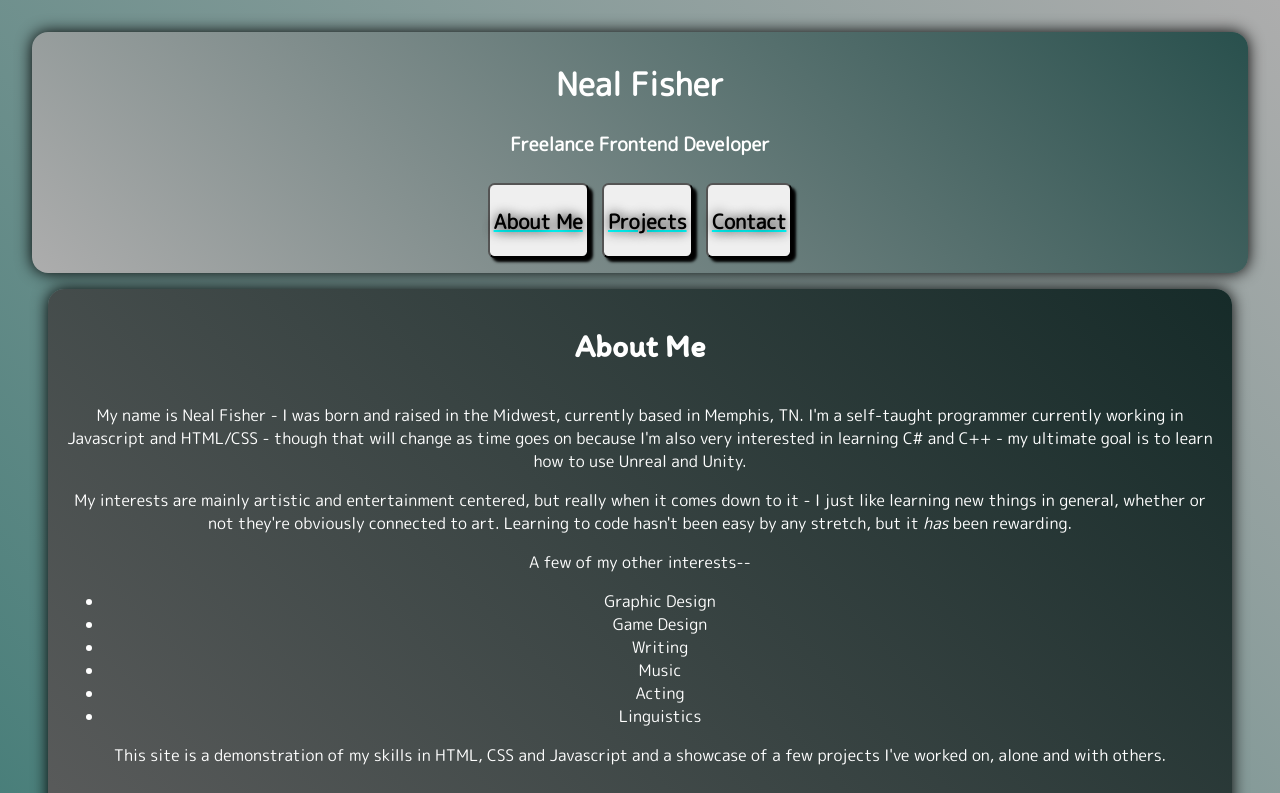
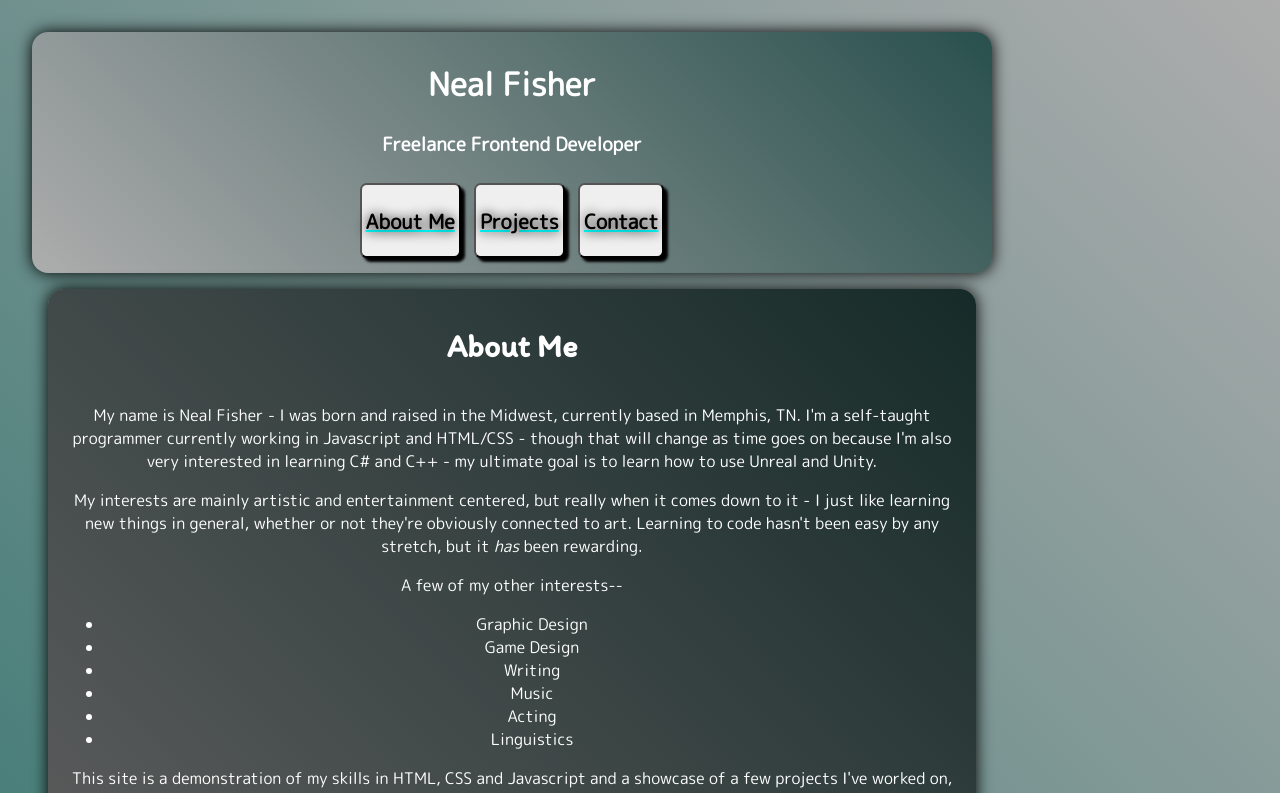
Before and after one commit to JustCallMeNed/nfisher-portfolio, a React (Create React App) app: page / in a window 1280 px wide. Shown: the top 793 px of the page. Built offline with nearby package versions, Linux system fonts and the light colour scheme.

Commit message:
changed link addresses in Portfolio.js

```diff
--- a/src/App.css
+++ b/src/App.css
@@ -3,28 +3,31 @@ App.css is for broad-strokes design elements */
 
 @import url("https://fonts.googleapis.com/css2?family=M+PLUS+Rounded+1c&display=swap");
 @import url("https://fonts.googleapis.com/css2?family=Itim&display=swap");
-/* @gradient {
+
+#root {
+  position: relative;
   background-image: linear-gradient(
     45deg,
     rgb(63, 122, 117),
-    rgb(101, 112, 111),
     rgb(173, 173, 173)
   );
-} */
+}
 
 .App {
+  /* transform: translateX(50%); */
   display: flex;
   flex-flow: column;
   text-align: center;
-  /* place-items: center; */
+  justify-content: center;
   min-height: 100%;
+  max-width: 60em;
   padding: 2em;
   font-family: "M PLUS Rounded 1c", sans-serif;
-  background-image: linear-gradient(
+  /* background-image: linear-gradient(
     45deg,
     rgb(63, 122, 117),
-    /* rgb(101, 112, 111), */ rgb(173, 173, 173)
-  );
+    rgb(173, 173, 173)
+  ); */
   color: white;
 }
 
@@ -35,9 +38,7 @@ a {
 button {
   cursor: pointer;
   margin: 0.5em;
-  /* border: double black 0.2em; */
   border-radius: 0.5em;
-  /* background-color: rgb(109, 179, 173); */
   font-family: "M PLUS Rounded 1c", sans-serif;
   text-shadow: 0em 0em 0.9em black;
   box-shadow: 0.3em 0.3em 0.2em black;
@@ -48,18 +49,13 @@ button {
   flex-flow: row;
   place-content: center;
   width: 100%;
-  background-image: linear-gradient(
-    45deg,
-    rgb(173, 173, 173),
-    /* rgb(101, 112, 111), */ rgb(41, 80, 77)
-  );
+  background-image: linear-gradient(45deg, rgb(173, 173, 173), rgb(41, 80, 77));
   border-radius: 1em;
 }
 
 .Nav {
   position: fixed bottom;
   box-shadow: 0em 0em 1em black;
-  /* border: inset rgb(0, 109, 100) 0.2em; */
   border-radius: 1em;
   padding: 0.5em;
 }
@@ -67,7 +63,6 @@ button {
 .NavBtn {
   display: inherit;
   place-content: center;
-  /* border: solid black 0.2em; */
   padding: 0.3em;
   width: fit-content;
 }
@@ -75,17 +70,11 @@ button {
   display: flex;
   flex-flow: column;
   box-shadow: 0em 0em 1em black;
-  /* border: inset rgb(0, 109, 100) 0.2em; */
   border-radius: 1em;
   min-height: 40em;
-  /* overflow-y: scroll; */
   padding: 1em;
   margin: 1em;
-  background-image: linear-gradient(
-    45deg,
-    rgb(95, 95, 95),
-    /* rgb(101, 112, 111), */ rgb(22, 43, 41)
-  );
+  background-image: linear-gradient(45deg, rgb(95, 95, 95), rgb(22, 43, 41));
 }
 
 .Header {
--- a/src/Portfolio.js
+++ b/src/Portfolio.js
@@ -25,12 +25,12 @@ const Portfolio = () => {
           projectDesc="A chat/gaming app built with React, Socket.io and GSAP"
         />
         <PortfolioItem
-          linkAddress="https://github.com/JustCallMeNed/ReactPokedex"
+          linkAddress="https://api-react-dex.herokuapp.com/"
           projectName="React Pokedex"
           projectDesc="A pokedex app built with React, Axios and Webpack; as well as a LOT of CSS."
         />
         <PortfolioItem
-          linkAddress="https://github.com/JustCallMeNed/QSCalculator"
+          linkAddress="https://qscalculator.herokuapp.com/"
           projectName="QS Calculator"
           projectDesc="A quite simple calculator app built with React, Webpack; my first foray into CSS."
         />
```
